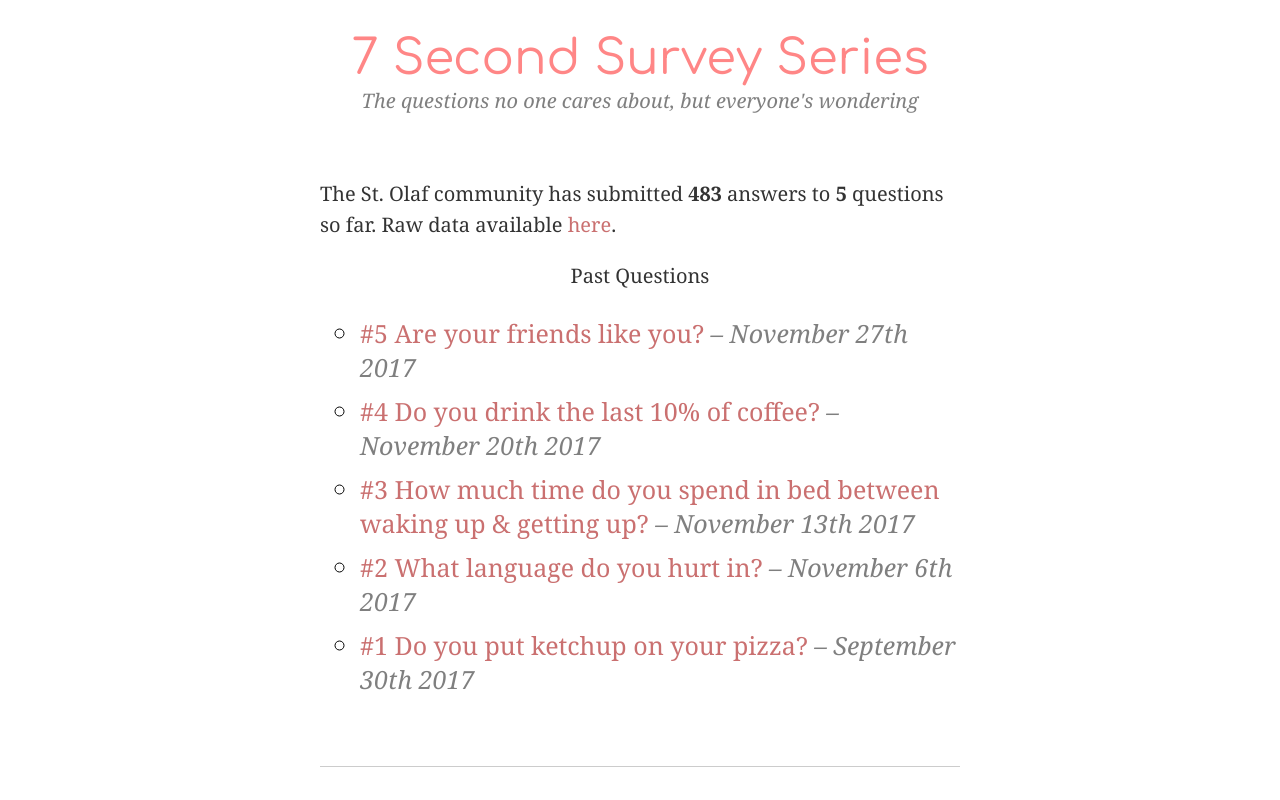
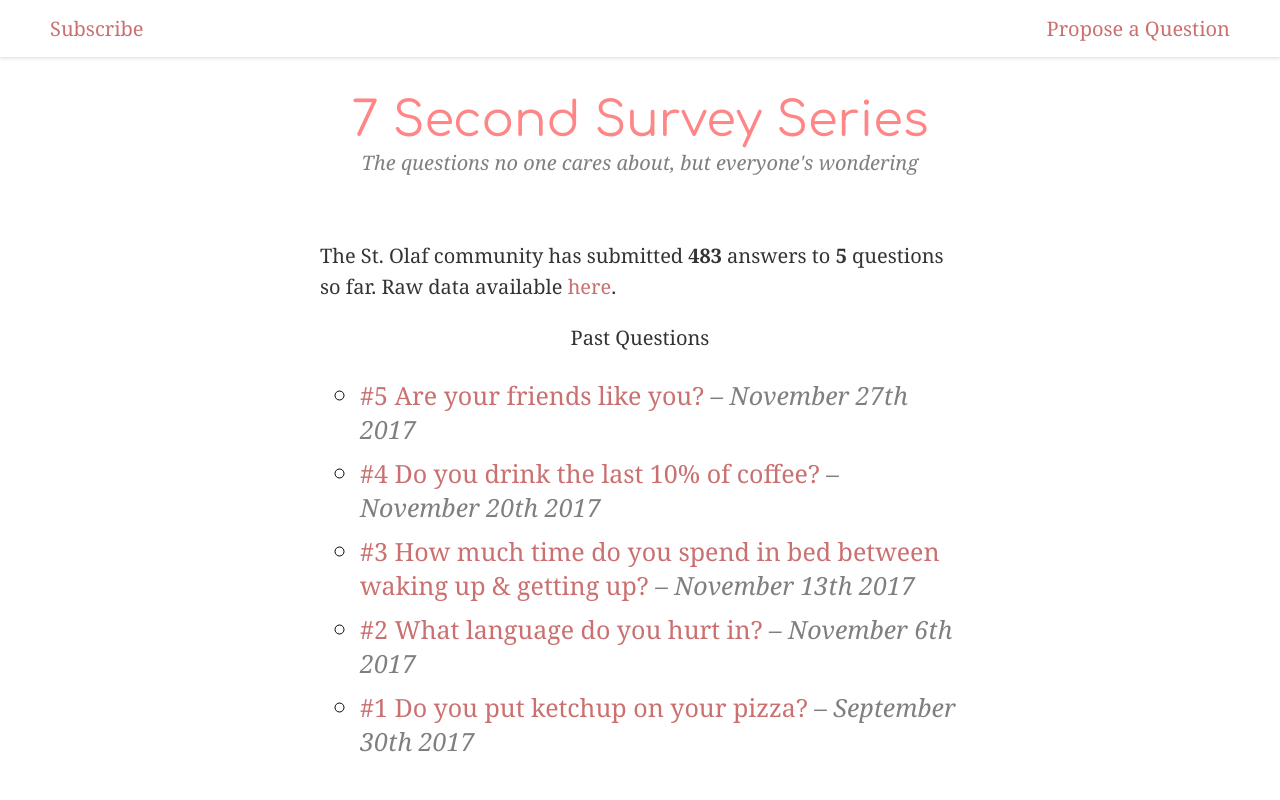
Before and after one commit to StoDevX/7-second-surveys, a plain HTML site: page index.html in a window 1280 px wide. Shown: the top 800 px of the page. Drawn offline with Linux system fonts and the light colour scheme.

Commit message:
Added subcribe and propose buttons in the header

```diff
--- a/index.html
+++ b/index.html
@@ -4,11 +4,16 @@
 	<title>7 Second Surveys</title>
 	<link rel = "stylesheet" type = "text/css" href = "style.css" />
 	<link href="https://fonts.googleapis.com/css?family=Comfortaa" rel="stylesheet">
+
 </head>
 <body>
 <!-- Parsing CSV's -->
 <script src="papaparse.min.js"></script>
 
+<div id="header">
+	<p id="subscribe"><a href="http://eepurl.com/dizkM9">Subscribe</a></p>
+	<p id="propose"><a href="https://goo.gl/forms/G9wdPinKjVU3jDOv2">Propose a Question</a></p>
+</div>
 <div class="article">
 	<h1 class="centered-text title-top"><a href="/7-second-surveys">7 Second Survey Series</a></h1>
 	<p class="centered-text title-bottom faded-text"> <i>The questions no one cares about, but everyone's wondering</i></p>
@@ -34,7 +39,7 @@
 	<p>These are the questions that keep me up at night. That I've wondered about for years. That I relentlessly ask to everyone I meet.</p>
 	<p>A lot of these questions might seem superfluous but I think who we are is just as much the mundane and trivial decisions we make everyday as it is the large and profound, and I like the idea of being able to document and get to know this community in such an intimate way.</p>
 	<h2>I have an idea! Who do I talk to?</h2>
-	<p>Awesome! I'm always looking for ideas for more questions! If you've got a question that's highly quirky, oddly specific, or deeply unprofound, shoot me an email at shehat1@stolaf.edu</p>
+	<p>Awesome! I'm always looking for ideas for more questions! If you've got a question that's highly quirky, oddly specific, or deeply unprofound, shoot me an email at shehat1@stolaf.edu, or <a href="https://goo.gl/forms/G9wdPinKjVU3jDOv2">propose one anonymously</a>.</p>
 </div>
 
 <script type="text/javascript">
--- a/style.css
+++ b/style.css
@@ -1,12 +1,15 @@
 /* Inspired by distill.pub */
 body {
 	font-family: HoeflerText-Regular,Cochin,Georgia,serif;
+	margin: 0px;
 }
 
 .article {
 	width: 640px;
 	margin-left: auto;
 	margin-right:auto;
+	padding-left: 20px;
+	padding-right: 20px;
 }
 img {
 	max-width: 100%;
@@ -213,3 +216,26 @@ Styled table
     display: block;
   }
 }
+
+#header {
+	box-shadow: 0 1px 4px rgba(0,0,0,.15);
+	background: white;
+	display: inline-block;
+	width: 100%;
+}
+
+#subscribe {
+	margin-left: 50px;
+	margin-top: 15px;
+	margin-bottom: 15px;
+	font-size: 20px;
+	float: left;
+}
+
+#propose {
+	margin-right: 50px;
+	margin-top: 15px;
+	margin-bottom: 15px;
+	font-size: 20px;
+	float: right;
+}
```
Also changed, not shown: articles/1_Pizza_And_Ketchup.html (+4 -0 lines), articles/2_Language_Of_Pain.html (+4 -1 lines), articles/3_Time_In_Bed.html (+4 -1 lines), articles/4_Last_Bit_Of_Coffee.html (+4 -1 lines), articles/5_Friends_Like_You.html (+4 -1 lines), 1 other file.
